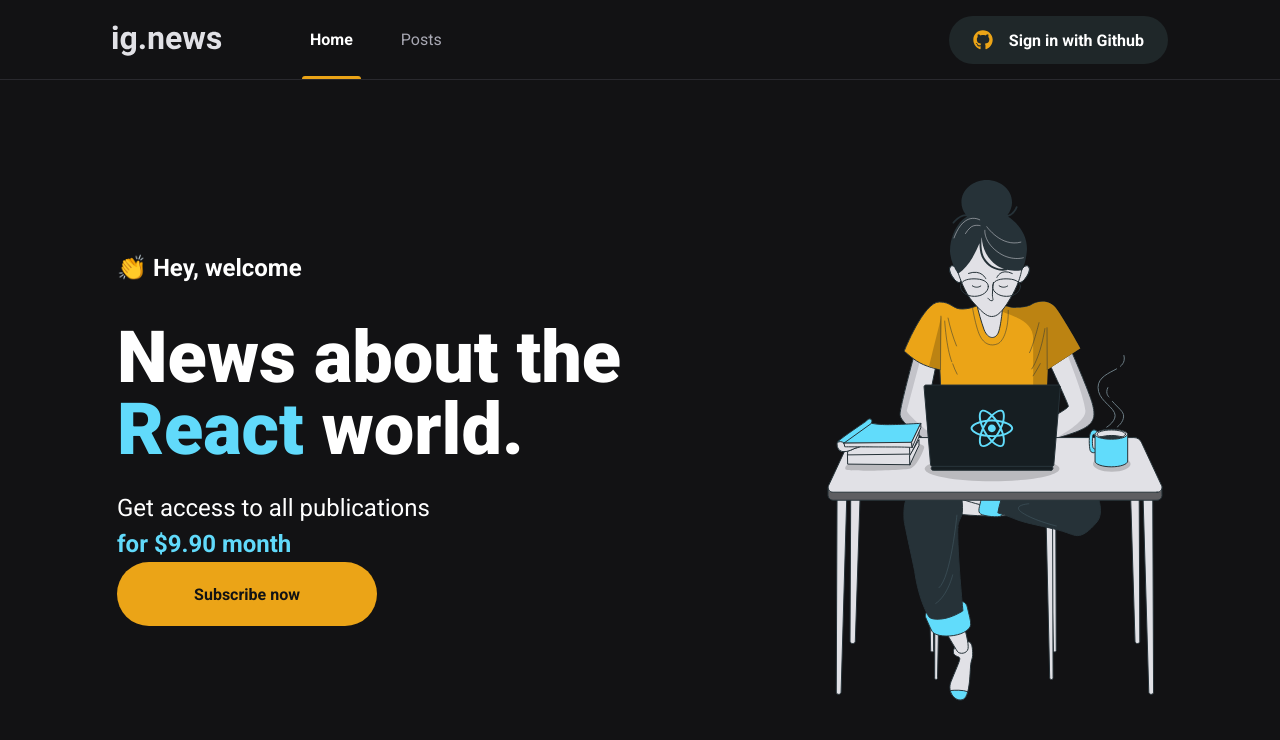
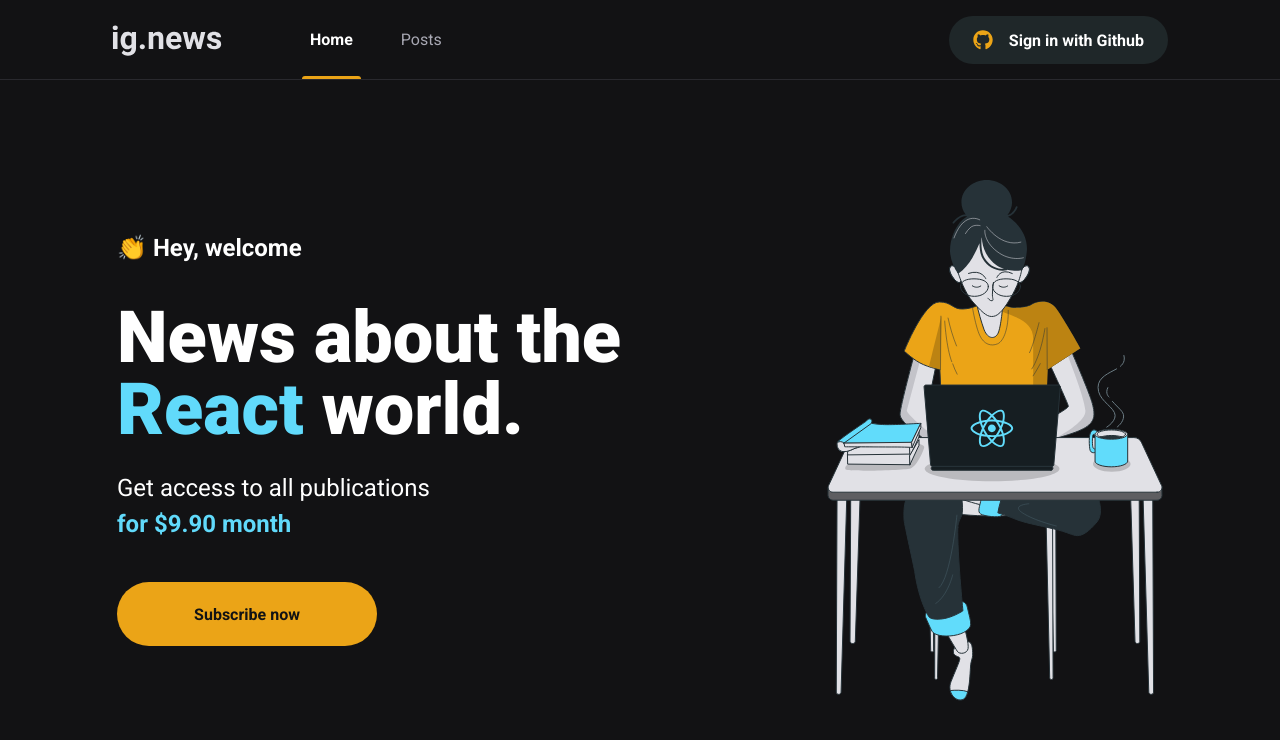
Before and after one commit to nikolaslopes/react-ignite-chapter-03-IGNEWS, a Next.js app: page / in a window 1280 px wide. Shown: the top 740 px of the page. Built offline with nearby package versions, Linux system fonts and the light colour scheme.

Commit message:
:pencil2: adjuste button home

```diff
--- a/src/pages/home.module.scss
+++ b/src/pages/home.module.scss
@@ -38,4 +38,8 @@
       font-weight: bold;
     }
   }
+
+  button {
+    margin-top: 2.5rem;
+  }
 }
```
